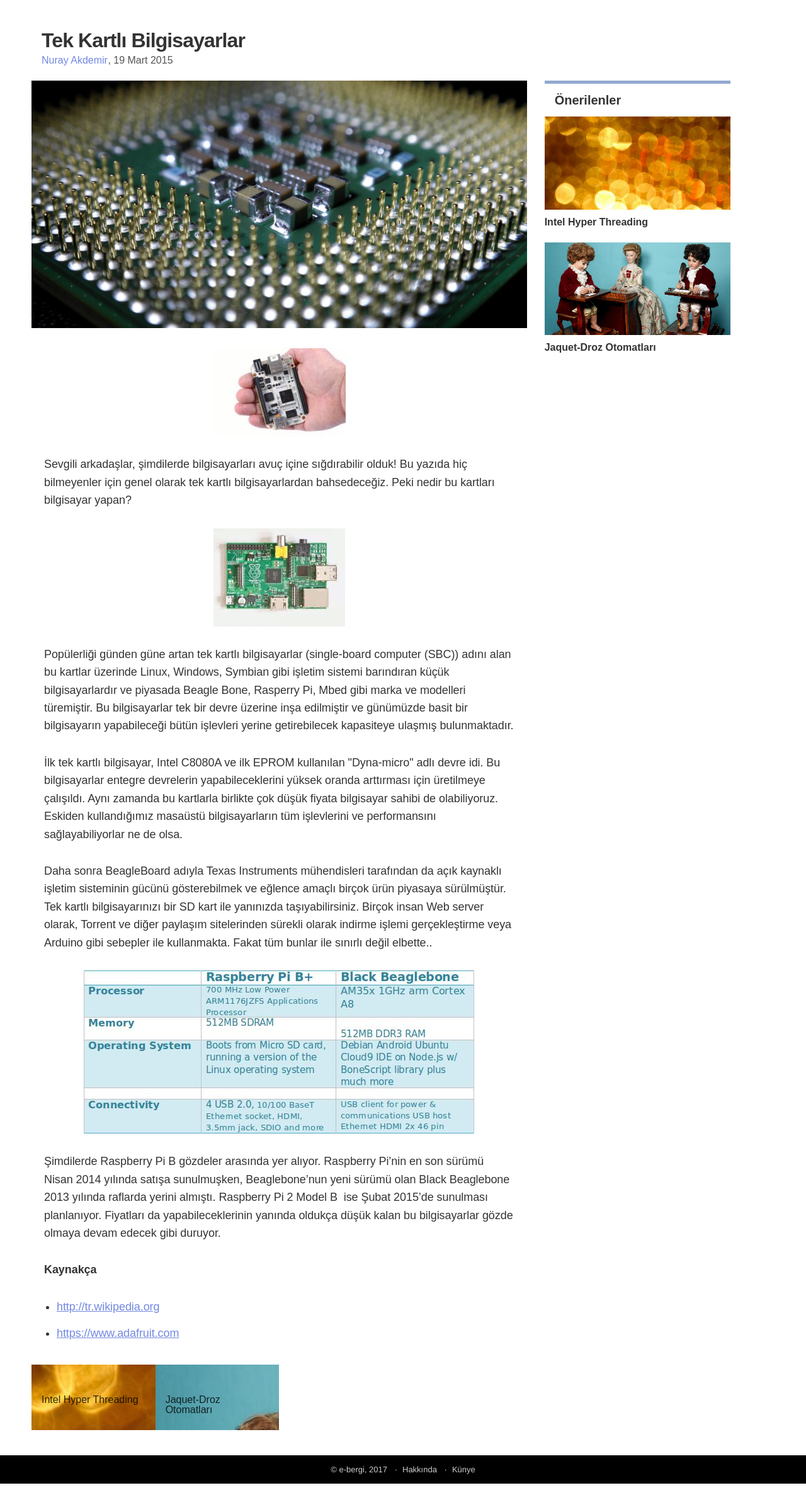
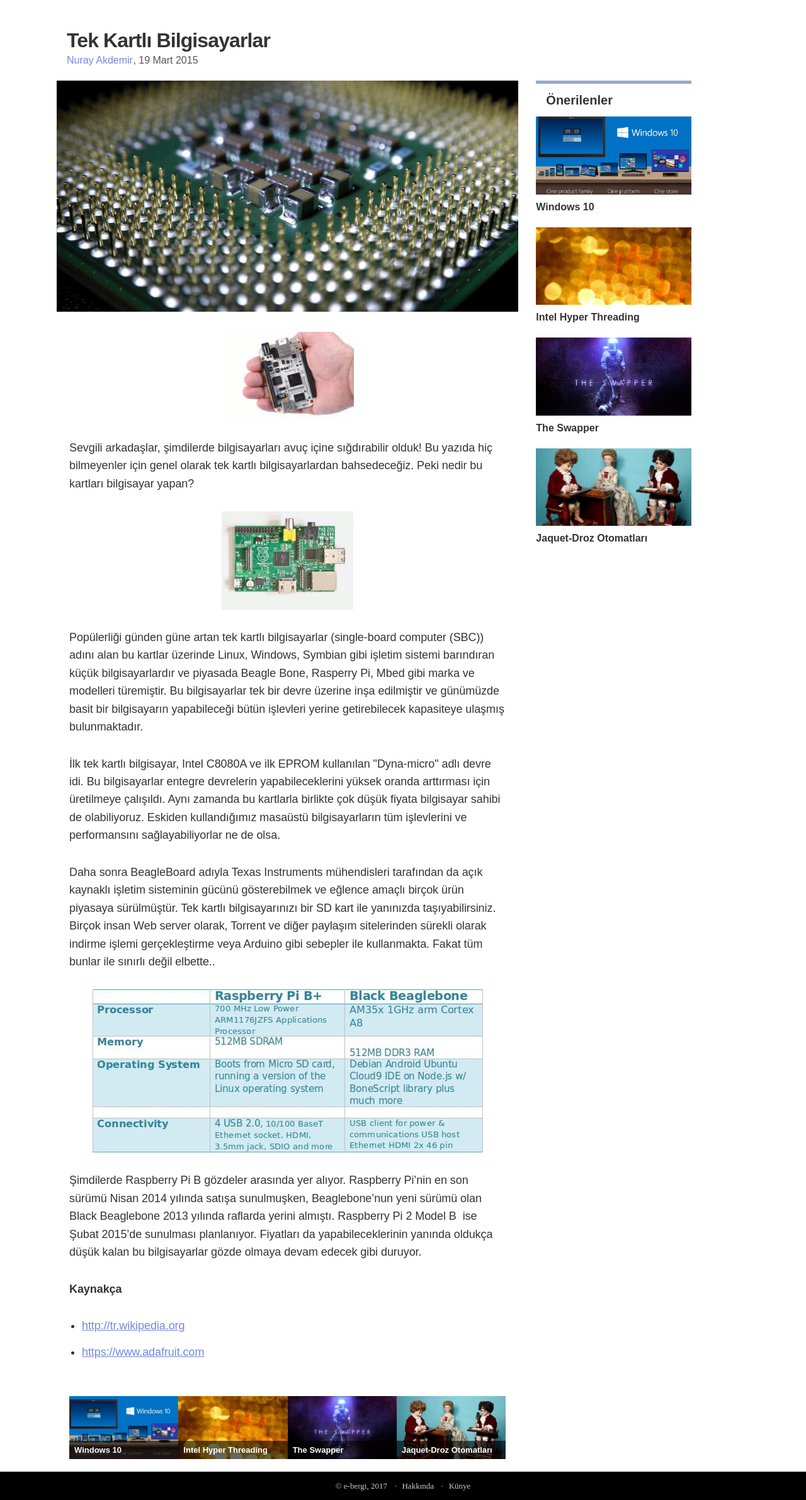
Before and after one commit to metucclub/bergi, a Django app: page /y/tek-kartli-bilgisayar/ in a window 1280 px wide. Shown: the part 45-2427 px from the top of the page at 63% size. Before the commit the page ends 2401 px from the top, so only its background shows below. Run offline with Django 3.2, Linux system fonts and the light colour scheme; data comes from the database, SQL or seed files in the repository.

Commit message:
article tail recommends

```diff
--- a/_bergi/static/style.css
+++ b/_bergi/static/style.css
@@ -33,11 +33,12 @@ a:hover {
 	color: #7288e1;
 }
 
-html, body {
-	margin: 0; padding: 0;
+html {
 	height: 100%;
-	background-color: #fff;
-	font-family: Helvetica, sans-serif;
+	box-sizing: border-box;
+}
+*, *:before, *:after {
+	box-sizing: inherit;
 }
 
 /* like $height=45px */
@@ -58,7 +59,7 @@ nav {
 }
 .logo {
 	height: 25px;
-	padding: 10px;
+	margin: 10px;
 }
 .nav-menu {
 	float: right;
@@ -137,7 +138,6 @@ a.tw:hover {
 .cover-block {
 	height: 50%;
 	padding: 4px 0 0 4px;
-	box-sizing: border-box;
 }
 .cover-post {
 	height: 100%; width: 100%;
@@ -152,7 +152,6 @@ a.tw:hover {
 }
 .cover-header {
 	position: absolute;
-	box-sizing: border-box;
 	bottom: 10%; left: 12px; right: 12px;
 }
 .cover-header h2 {
@@ -200,7 +199,6 @@ a.tw:hover {
 	margin-bottom: 8px;
 }
 .river-header {
-	box-sizing: border-box;
 	padding: 12px;
 }
 .river-header h2 {
@@ -267,7 +265,7 @@ a.tw:hover {
 	}
 }
 
-.article header {
+.article > header {
 	margin: 48px 16px 24px 16px;
 }
 .article-title {
@@ -349,6 +347,34 @@ a.tw:hover {
 	background-color: #f3f3f3;
 }
 
+.article-tail {
+	padding: 20px;
+}
+.article-tail-post {
+	position: relative;
+	height: 100px;
+	background-size: cover;
+	background-position: center center;
+}
+.article-tail-post a {
+	display: inline-block;
+	width: 100%; height: 100%;
+}
+.article-tail-title {
+	position: absolute;
+	bottom: 0; left: 0; right: 0;
+	background-color: rgba(0, 0, 0, 0.6);
+}
+.article-tail-title h6 {
+	padding: 8px;
+	color: #fff;
+	font-size: 13px;
+	font-weight: bold;
+	white-space: nowrap;
+	overflow: hidden;
+	text-overflow: ellipsis;
+}
+
 .article-aside {
 	margin-top: 128px;
 	padding-left: 28px;
@@ -379,8 +405,15 @@ a.tw:hover {
 }
 
 /* like $height=45px */
+body {
+	position: relative;
+	margin: 0;
+	min-height: 100%;
+	padding-bottom: 45px;
+}
 .footer {
-	margin-top: 40px;
+	position: absolute;
+	bottom: 0; left: 0; right: 0;
 	background-color: #000;
 	color: #ccc;
 	font-size: 13px;
--- a/_bergi/templates/__base.html
+++ b/_bergi/templates/__base.html
@@ -12,10 +12,10 @@
 
 {% include "_nav.html" %}
 
+<body>
 {% block body %}
 {% endblock %}
-
-<script src="{% static "main.js" %}"></script>
+</body>
 
 <footer class="footer">
 	<ul>
@@ -24,3 +24,5 @@
 	<li><a href="/kunye/">Künye</a></li>
 	</ul>
 </footer>
+
+<script src="{% static "main.js" %}"></script>
--- a/_bergi/templates/article.html
+++ b/_bergi/templates/article.html
@@ -15,7 +15,9 @@
 {% for r_article in recommends %}
 			<div class="pure-u-1-2 pure-u-sm-1-4 article-tail-post"
 				style="background-image: url('{{ r_article.img.url }}')">
-				<header class="article-tail-title">{{ r_article.title }}</header>
+				<a href="{% url "article" r_article.slug %}">
+				<header class="article-tail-title"><h6>{{ r_article.title }}</h6></header>
+				</a>
 			</div>
 {% endfor %}
 		</div>
--- a/_bergi/views.py
+++ b/_bergi/views.py
@@ -22,16 +22,17 @@ def author(request, slug):
 	ctx = {"author": get_object_or_404(Author, slug=slug)}
 	return render(request, "author.html", ctx)
 
-# suggestions are nice: display articles with the same Cat and/or Author.
-# XXX: find a better way to recommend articles
+# current recommendation algorithm is ducktape and close to random:
+# mix 4 popular articles and articles with same cat or author, draw 4.
 def article(request, slug):
 	article = get_object_or_404(Article, slug=slug)
 	other_articles = Article.objects.exclude(slug=slug)
 
 	# see https://stackoverflow.com/questions/739776
-	r = other_articles.filter(Q(cats__in=article.cats.all()) | Q(authors__in=article.authors.all()))
-	recommends = list(r.distinct()[:4])
-	random.shuffle(recommends)
+	r = other_articles.filter(Q(cats__in=article.cats.all()) | Q(authors__in=article.authors.all())) | other_articles.order_by("pop")[:4]
+	r = list(r.distinct())
+	random.shuffle(r)
+	recommends = r[:4]
 
 	ctx = {"article": article,
 		"recommends": recommends}
```
Also changed, not shown: README.md.
